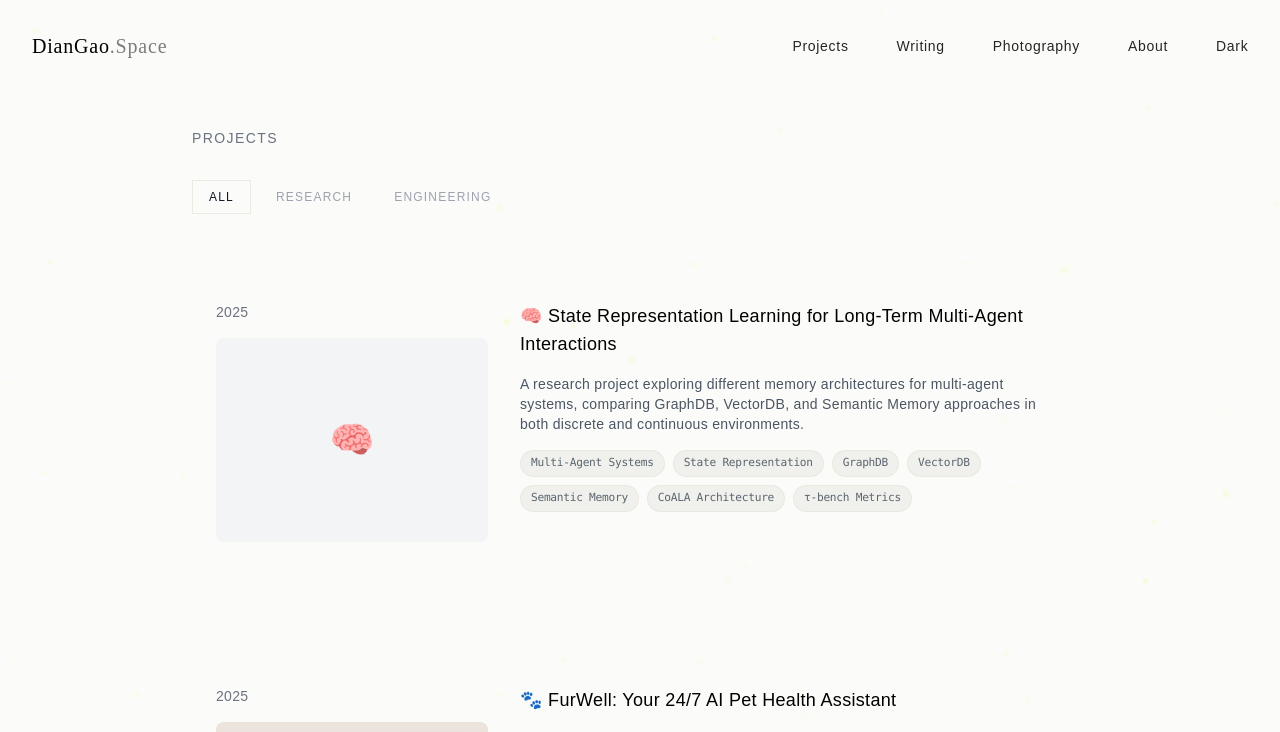
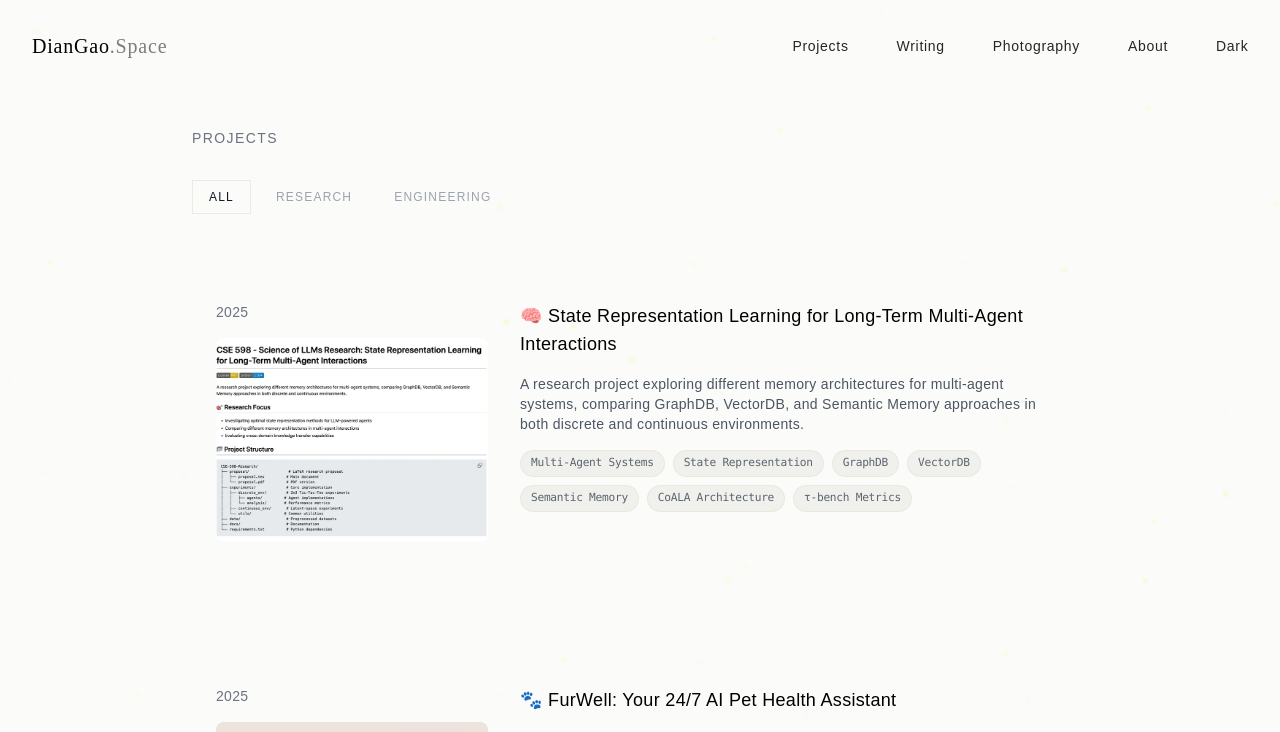
Before and after one commit to diangao/diangao.space, a Next.js app: page /projects in a window 1280 px wide. Shown: the top 732 px of the page. Built offline with nearby package versions, Linux system fonts and the light colour scheme.

Commit message:
add image

```diff
--- a/src/data/projects.ts
+++ b/src/data/projects.ts
@@ -16,6 +16,7 @@ export const projects: Project[] = [
     id: 'state-representation-learning',
     title: 'State Representation Learning for Long-Term Multi-Agent Interactions',
     description: 'Research project exploring memory architectures for multi-agent systems',
+    image: '/images/projects/agent-state-compressed.webp', // 添加压缩后的图片
     year: '2025',
     link: 'https://github.com/diangao/CSE-598-Research',
     category: 'research',
```
Also changed, not shown: public/images/projects/agent-state-compressed.webp (added), public/images/projects/agent_state_representation.png (added).
